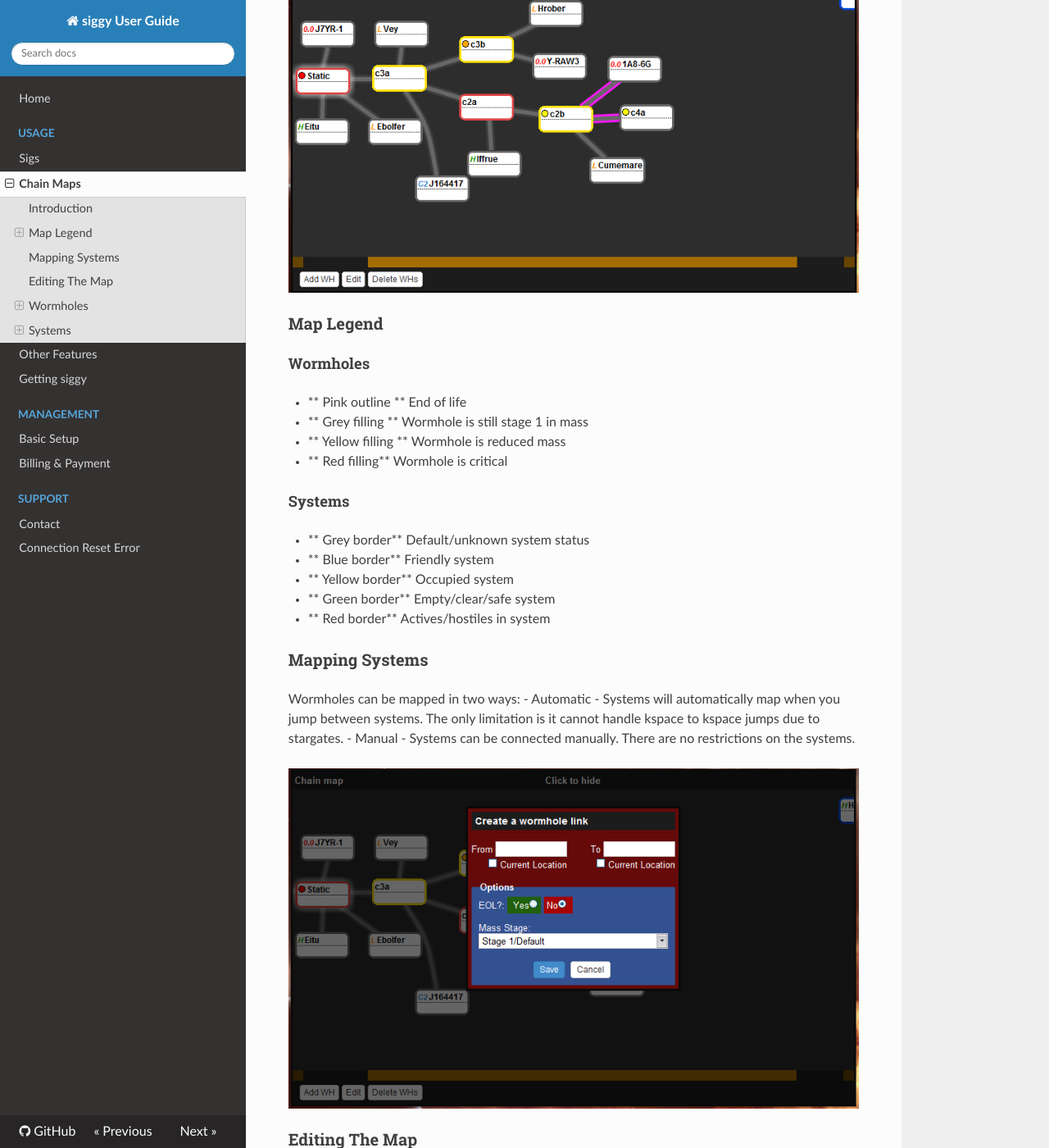
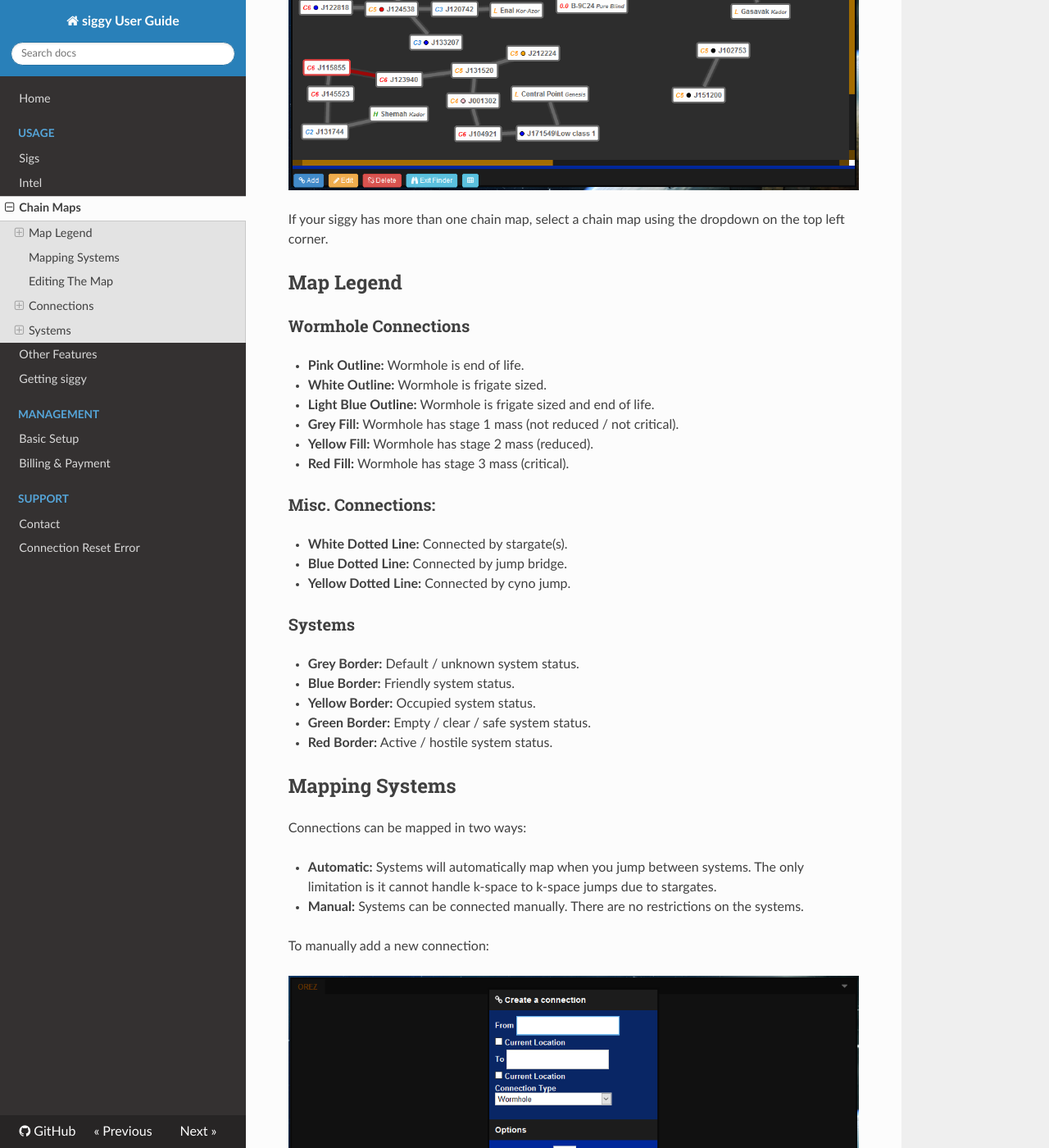
Before and after one commit to marekr/siggy-user-guide, an MkDocs documentation site: the page built from docs/usage/chainmaps.md, in a window 1280 px wide and 1400 px high, scrolled down 359 px. Shown: the whole window at 82% size. Built offline with MkDocs 1.6.1, drawn with Linux system fonts in a browser that asks for light colours; nearby versions of some CDN libraries; old or Windows-style settings are respelled for this version of MkDocs; some of the changed text lies outside the part shown.

Commit message:
Updated usage sections, added intel subsection

```diff
--- a/docs/usage/chainmaps.md
+++ b/docs/usage/chainmaps.md
@@ -1,76 +1,129 @@
-## Chain Maps
+# Chain Maps
 
-### Introduction
-
-The chain map is the main navigation aid. It allows pilots to create a chain map that will visibly show all systems, their "status" based on scouting and where they lead. Additionally custom names allow use of any chain naming convention desired.
+The chain map is the main navigation aid. It allows pilots to create a chain map that will visibly show all systems, their "status" based on scouting and where they lead. Custom names allow for the use of custom naming conventions and multiple chain maps can be created.
 
 ![Chainmap Screenshot](img/chainmap.png)
 
-### Map Legend
-#### Wormholes
-  * ** Pink outline ** End of life
-  * ** Grey filling ** Wormhole is still stage 1 in mass
-  * ** Yellow filling ** Wormhole is reduced mass
-  * ** Red filling** Wormhole is critical
+If your siggy has more than one chain map, select a chain map using the dropdown on the top left corner.
 
-####Systems
-  * ** Grey border** Default/unknown system status
-  * ** Blue border** Friendly system
-  * ** Yellow border** Occupied system
-  * ** Green border** Empty/clear/safe system
-  * ** Red border** Actives/hostiles in system
-### Mapping Systems
+## Map Legend
 
-Wormholes can be mapped in two ways:
-  - Automatic - Systems will automatically map when you jump between systems. The only limitation is it cannot handle kspace to kspace jumps due to stargates.
-  - Manual - Systems can be connected manually. There are no restrictions on the systems.
+### Wormhole Connections
+
+  * **Pink Outline:** Wormhole is end of life.
+  * **White Outline:** Wormhole is frigate sized.
+  * **Light Blue Outline:** Wormhole is frigate sized and end of life.
+  * **Grey Fill:** Wormhole has stage 1 mass (not reduced / not critical).
+  * **Yellow Fill:** Wormhole has stage 2 mass (reduced).
+  * **Red Fill:** Wormhole has stage 3 mass (critical).
+
+### Misc. Connections:
+
+  * **White Dotted Line:** Connected by stargate(s).
+  * **Blue Dotted Line:** Connected by jump bridge.
+  * **Yellow Dotted Line:** Connected by cyno jump.
+
+### Systems
+
+  * **Grey Border:** Default / unknown system status.
+  * **Blue Border:** Friendly system status.
+  * **Yellow Border:** Occupied system status.
+  * **Green Border:** Empty / clear / safe system status.
+  * **Red Border:** Active / hostile system status.
+
+## Mapping Systems
+
+Connections can be mapped in two ways:
+
+  * **Automatic:** Systems will automatically map when you jump between systems. The only limitation is it cannot handle k-space to k-space jumps due to stargates.
+  * **Manual:** Systems can be connected manually. There are no restrictions on the systems.
+
+To manually add a new connection:
+
+![Manually Add Connection Screenshot](img/chainmap-manual-add.png)
+
+1. Enter the from and to systems into their respective fields. To use current location, check the respective checkboxes.
+
+2. Select the connection type (Wormhole, Cyno, Stargate, Jump Bridge).
+
+3. If it is a wormhole, add wormhole details if applicable (not required).
+
+4. Hit "Save".
+
+It is possible to disable automatic mapping by clicking the "Disable location broadcasting" button.
 
 
-![Manually Add Wormhole Screenshot](img/chainmap-manual-add.png)
+## Editing The Map
 
-### Editing The Map
-
-Editing the map is simple. Simply click the Edit button and you will be able to drag systems when you click on them. Click Save to commit the changes.
+The map editing function provides the ability to move systems around and organize the chain.
 
 ![Edit Map Screenshot](img/chainmap-edit.png)
 
+To edit the map:
 
-### Wormholes
+1. Click the "Edit" button.
 
-#### Options
+2. Click and drag on the systems to move them around.
 
-Wormholes between systems have two options that can be set:
+3. Hit "Save Map Changes" to commit the changes.
 
-**EOL?** Sets whether the wormhole is EOL or not on the map. EOL wormholes show up in pink. Additionally, the time the wormhole is set EOL is recorded and can be seen by hovering over the connection on the map.
+## Connections
 
-**Mass Stage** Sets the wormhole mass stage, i.e. Healthy, Reduced, and Critical (or whatever your group may call these stages). The color of the wormhole connection changes in response on the map.
+### Wormhole Options
 
-These options can be opened by simply clicking on a wormhole on the map.
+Wormholes between systems have three options that can be set:
+
+  * **EOL?:** Sets whether the wormhole is EOL or not on the map. EOL wormholes show up as pink outline. Additionally, the time the wormhole is set EOL is recorded and can be seen by hovering over the connection on the map.
+
+  * **Frigate sized?:** Sets whether the wormhole is frigate sized or not on the map. Frigate sized wormholes show up as white outline.
+
+  * **Mass Stage:** Sets the wormhole mass stage, i.e. Healthy, Reduced, and Critical (or whatever your group may call these stages). The color of the wormhole connection changes in response on the map.
 
 ![Add Sigs Screenshot](img/chainmap-edit-wormhole.png)
 
-#### Deletion
+These options can be opened by simply clicking on a wormhole connection on the map.
 
-Two options exist to delete wormholes, one method is to click on a wormhole and click the Close Wormhole button. The second option is to click the Delete WHs button on the bottom bar. This activates a mass delete mode. You can click on multiple wormholes to select them(they turn blue), you can also click them again to deselect. Click-drag will also let you select wormholes within the selection box.
+### Deletion
 
-Click Confirm to process the deletion or Cancel to stop the process.
+Two options exist to delete a connection:
+
+1. Click on a connection and hit the "Disconnect Connection" button.
+
+2. Click the "Delete" button on the bottom bar which activates mass delete mode.
+
+To use the mass delete function:
 
 ![Add Sigs Screenshot](img/chainmap-massdelete.png)
-### Systems
 
-Systems on the have a right click menu to bring up three extra options.
+1. Click the "Delete" button to activate mass delete mode.
+
+2. Click on multiple connection to select them (they turn blue). Click on them again to deselect.
+
+3. Click drag will allow you to select connections within an area.
+
+4. Click "Confirm Mass Delete" to process the deletion or "Cancel" to stop the process.
+
+## Systems
+
+### System Options
+
+Systems have a right click menu which bring up three extra options.
 
 ![Add Sigs Screenshot](img/chainmap-system-right-click.png)
 
+  * **Edit:** Edit the system name and activity level.
+  * **Show Info:** Opens the in-game information window or dotlan out of game.
+  * **Set Destination:** Sets your destination to the selected system.
+  * **Add Waypoint:** Adds waypoint to the selected system.
+  * **Set Rally:** Set rally (indicate a system with purple highlight) to a selected system.
 
-  * **Edit** Let's you edit the system, see below
-  * **Show Info** Open's the ingame showinfo or dotlan out of game
-  * **Set Destination** Set's your ingame destination to that system
-#### Editing Systems
+### Editing Systems
 
 Systems come with options to set:
 
-  * **Display Name** This is the name that will be visible on the chain map and the info section below the map. This can be anything and in any language(unicode supported).
-  * **Activity Level** The current activity level that was seen by scanners/scouts
+  * **Display Name:** This is the name that will be visible on the chain map and the info section below the map. This can be anything and in any language(unicode supported).
+  * **Activity Level:** The current activity level that was seen by scanners/scouts.
 
 ![Add Sigs Screenshot](img/chainmap-edit-system.png)
+
+These two entries are not retained permanently, but will re-apply if the system is deleted and reappears within a short amount of time.
--- a/mkdocs.yml
+++ b/mkdocs.yml
@@ -5,6 +5,7 @@ pages:
 - Home: 'index.md'
 - Usage:
     - 'Sigs': 'usage/sigs.md'
+    - 'Intel': 'usage/intel.md'
     - 'Chain Maps': 'usage/chainmaps.md'
     - 'Other Features': 'usage/other-features.md'
 - 'Getting siggy': 'getting-siggy.md'
```
Also changed, not shown: docs/usage/intel.md (added, +41 -0 lines), docs/usage/other-features.md (+21 -3 lines), docs/usage/sigs.md (+3 -7 lines), docs/usage/img/add-pos.png (added), docs/usage/img/chainmap-edit-system.png, docs/usage/img/chainmap-edit-wormhole.png, docs/usage/img/chainmap-edit.png, docs/usage/img/chainmap-manual-add.png, docs/usage/img/chainmap-massdelete.png, docs/usage/img/chainmap-system-right-click.png, docs/usage/img/chainmap.png, docs/usage/img/dscan-adder.png (added), docs/usage/img/dscan.png (added), docs/usage/img/exit-finder.png, 2 more files.
